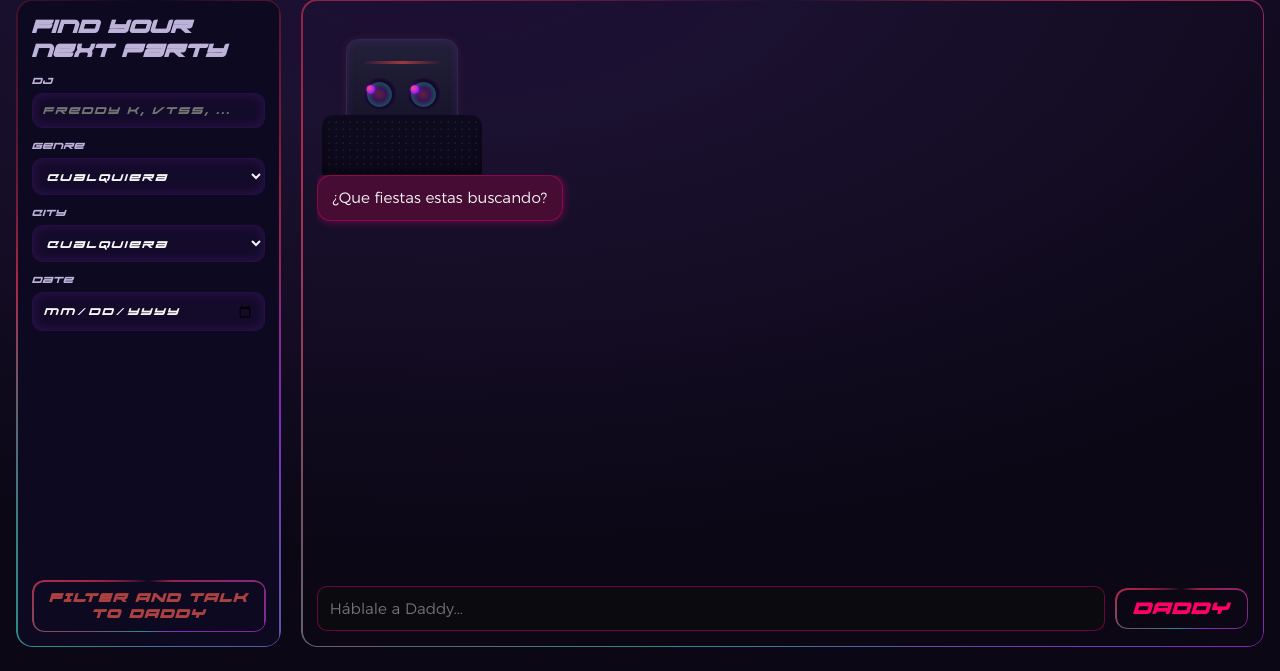
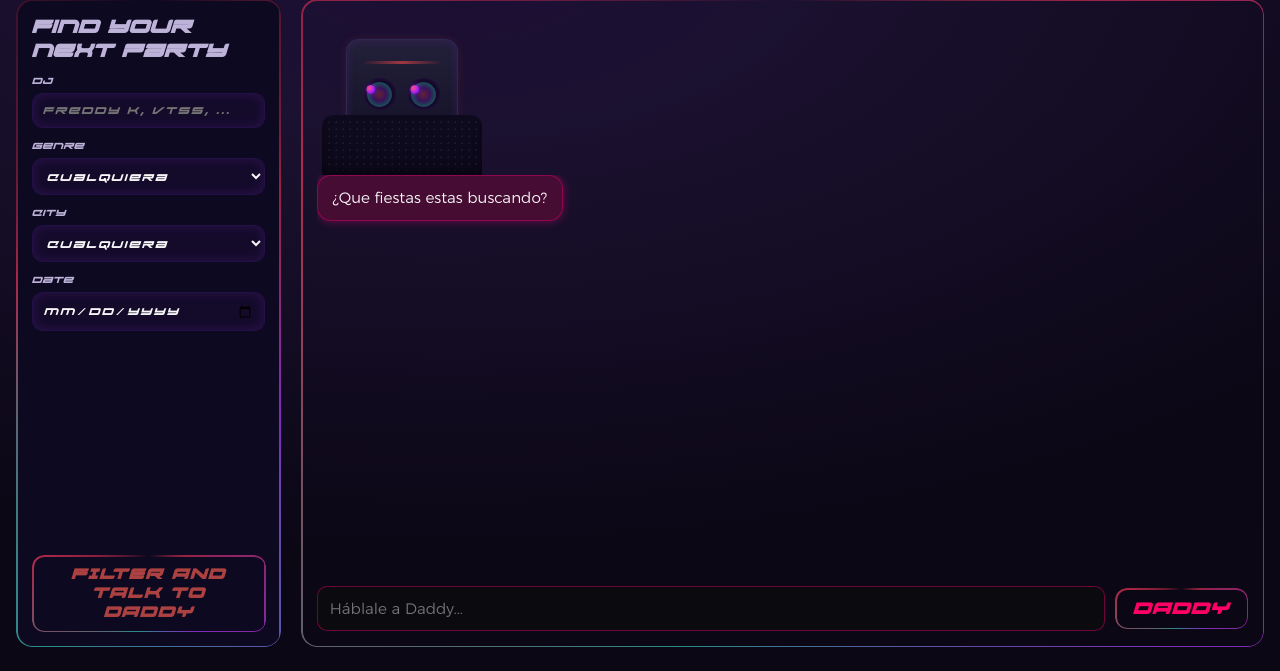
Before and after one commit to Ch3m1t4x/Rave-Daddy, a Django app: page / in a window 1280 px wide. Shown: the part 129-800 px from the top of the page. Run offline with Django 5.2, Linux system fonts and the light colour scheme; some web fonts are replaced.

Commit message:
Arreglo boton filter

```diff
--- a/app/static/css/style.css
+++ b/app/static/css/style.css
@@ -171,7 +171,7 @@ body {
 
 .btn.talk {
   letter-spacing: 2px;
-  font-size: 1rem;
+  font-size: 1.2rem;
   position: absolute;
   bottom: 15px;
   margin-right: 15px;
```
